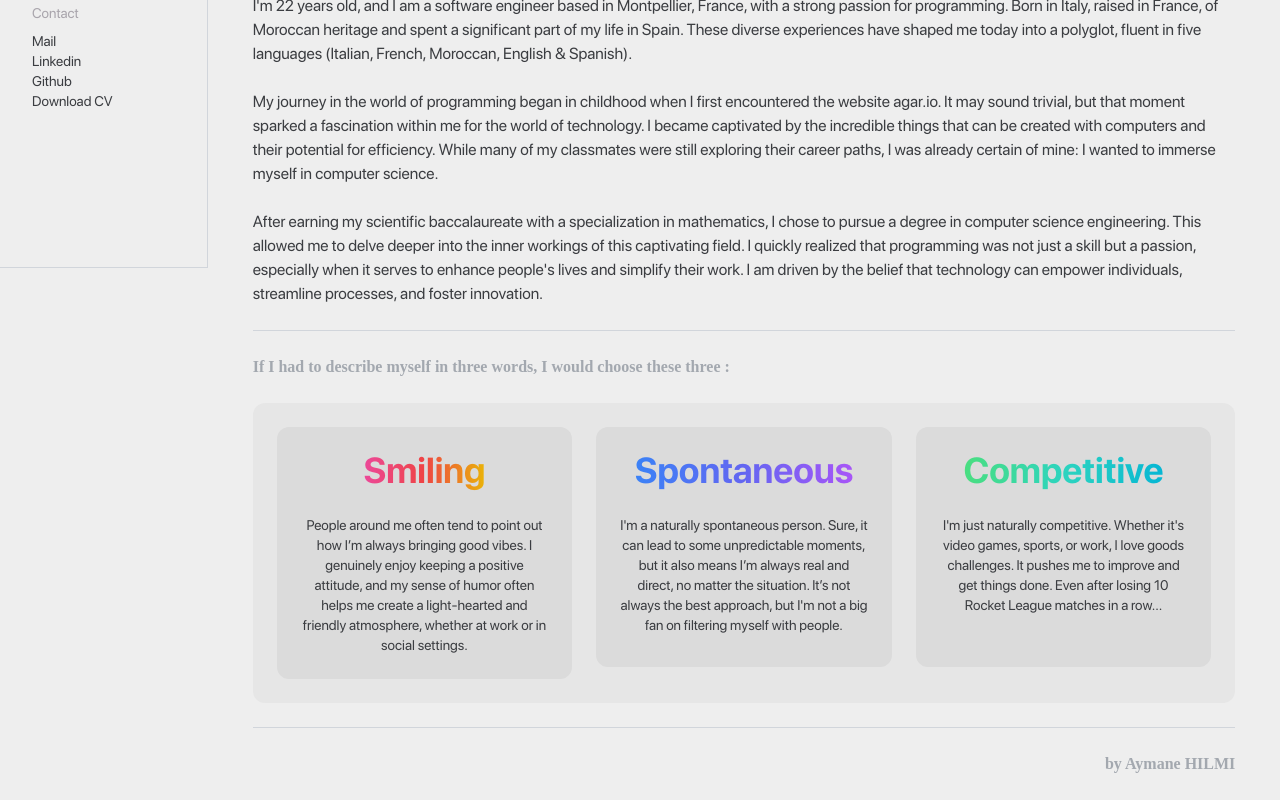
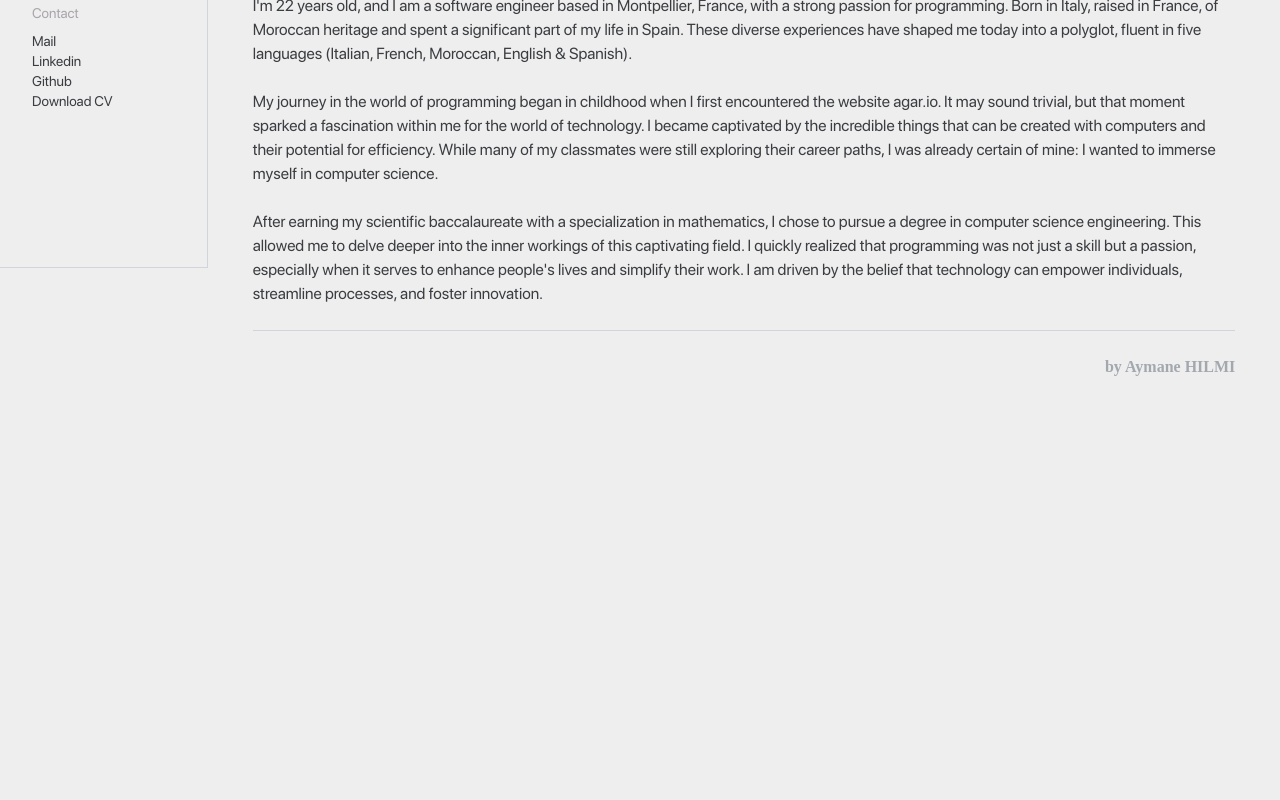
Before and after one commit to AymaneHilmi/MyPortfolio, a React (Create React App) app: page /About in a window 1280 px wide. Shown: the part 1333-2133 px from the top of the page. After the commit the page ends 1736 px from the top, so only its background shows below. Built offline with nearby package versions, Linux system fonts and the light colour scheme; a web font is replaced by a local one.

Commit message:
about me Section

```diff
--- a/src/Screens/AboutScreen.js
+++ b/src/Screens/AboutScreen.js
@@ -145,11 +145,11 @@ export default function AboutScreen() {
                 <h1 style={{ fontFamily: 'SFREGULAR', color: '#3b3d41' }}>
                     {showItalyText ? replacedText : originalText}
                 </h1>
-                <div className="border-t border-gray-300 my-6 w-full flex flex-col ">
+                {/* <div className="border-t border-gray-300 my-6 w-full flex flex-col ">
                     <h1 className="text-base font-bold mt-6 w-full" style={{ fontFamily: 'SFULTRALIGHT', color: '#a3a8af' }}>If I had to describe myself in three words, I would choose these three :</h1>
                 </div>
                 <div className="flex flex-col lg:flex-row items-center lg:items-start justify-between gap-6 rounded-xl bg-[#e6e6e6] p-6 h-auto">
-                    <div className='w-full lg:w-1/3 min-h-60 h-auto bg-[#DBDBDB] flex flex-col items-center p-6 rounded-xl transition-transform transform lg:hover:scale-105 lg:hover:shadow-lg' id="smiling-div" onClick={() => triggerEmojis("smile")}>
+                    <div className='w-full lg:w-1/3 min-h-60 h-auto bg-[#DBDBDB] flex flex-col items-center p-6 rounded-xl transition-transform transform' id="smiling-div" onClick={() => triggerEmojis("smile")}>
                         <h1 style={{ fontFamily: 'SFBOLD' }} className='text-4xl mb-6 bg-gradient-to-r from-pink-500 via-red-500 to-yellow-500 bg-clip-text text-transparent'>Smiling</h1>
                         <h1 style={{ fontFamily: 'SFREGULAR', color: '#3b3d41' }} className='text-sm text-center'>
                             People around me often tend to point out how I’m always bringing good vibes. I genuinely enjoy keeping a
@@ -157,7 +157,7 @@ export default function AboutScreen() {
                             whether at work or in social settings.
                         </h1>
                     </div>
-                    <div className='w-full lg:w-1/3 min-h-60 h-auto bg-[#DBDBDB] flex flex-col items-center p-6 rounded-xl transition-transform transform lg:hover:scale-105 lg:hover:shadow-lg' onClick={() => triggerEmojis("spontaneus")}>
+                    <div className='w-full lg:w-1/3 min-h-60 h-auto bg-[#DBDBDB] flex flex-col items-center p-6 rounded-xl transition-transform transform ' onClick={() => triggerEmojis("spontaneus")}>
                         <h1 style={{ fontFamily: 'SFBOLD' }} className='text-4xl mb-6 bg-gradient-to-r from-blue-500 via-indigo-500 to-purple-500 bg-clip-text text-transparent'>Spontaneous</h1>
                         <h1 style={{ fontFamily: 'SFREGULAR', color: '#3b3d41' }} className='text-sm text-center'>
                             I'm a naturally spontaneous person. Sure, it can lead to some unpredictable moments, but it
@@ -165,14 +165,18 @@ export default function AboutScreen() {
                             best approach, but I'm not a big fan on filtering myself with people.
                         </h1>
                     </div>
-                    <div className='w-full lg:w-1/3 min-h-60 h-auto bg-[#DBDBDB] flex flex-col items-center p-6 rounded-xl transition-transform transform lg:hover:scale-105 lg:hover:shadow-lg' onClick={() => triggerEmojis("competitive")}>
+                    <div className='w-full lg:w-1/3 min-h-60 h-auto bg-[#DBDBDB] flex flex-col items-center p-6 rounded-xl transition-transform transform' onClick={() => triggerEmojis("competitive")}>
                         <h1 style={{ fontFamily: 'SFBOLD' }} className='text-4xl mb-6 bg-gradient-to-r from-green-400 via-teal-400 to-cyan-500 bg-clip-text text-transparent'>Competitive</h1>
                         <h1 style={{ fontFamily: 'SFREGULAR', color: '#3b3d41' }} className='text-sm text-center'>
                             I'm just naturally competitive. Whether it's video games, sports, or work, I love goods challenges.
                             It pushes me to improve and get things done. Even after losing 10 Rocket League matches in a row...
                         </h1>
                     </div>
-                </div>
+                </div> */}
+
+                {/* <div className='flex justify-center text-3xl py-16' style={{ fontFamily: 'SFULTRALIGHT', color: '#a3a8af' }}>
+                    Things i love to do
+                </div> */}
                 <div className="border-t border-gray-300 my-6 w-full flex flex-row  justify-between md:justify-end ">
                     <div className='flex flex-row gap-4 md:hidden'>
                         <a href="https://www.linkedin.com/in/aymanehilmi/" className="text-base font-bold mt-6 " style={{ fontFamily: 'SFULTRALIGHT', color: '#a3a8af' }}>Linkedin ↗</a>
```
